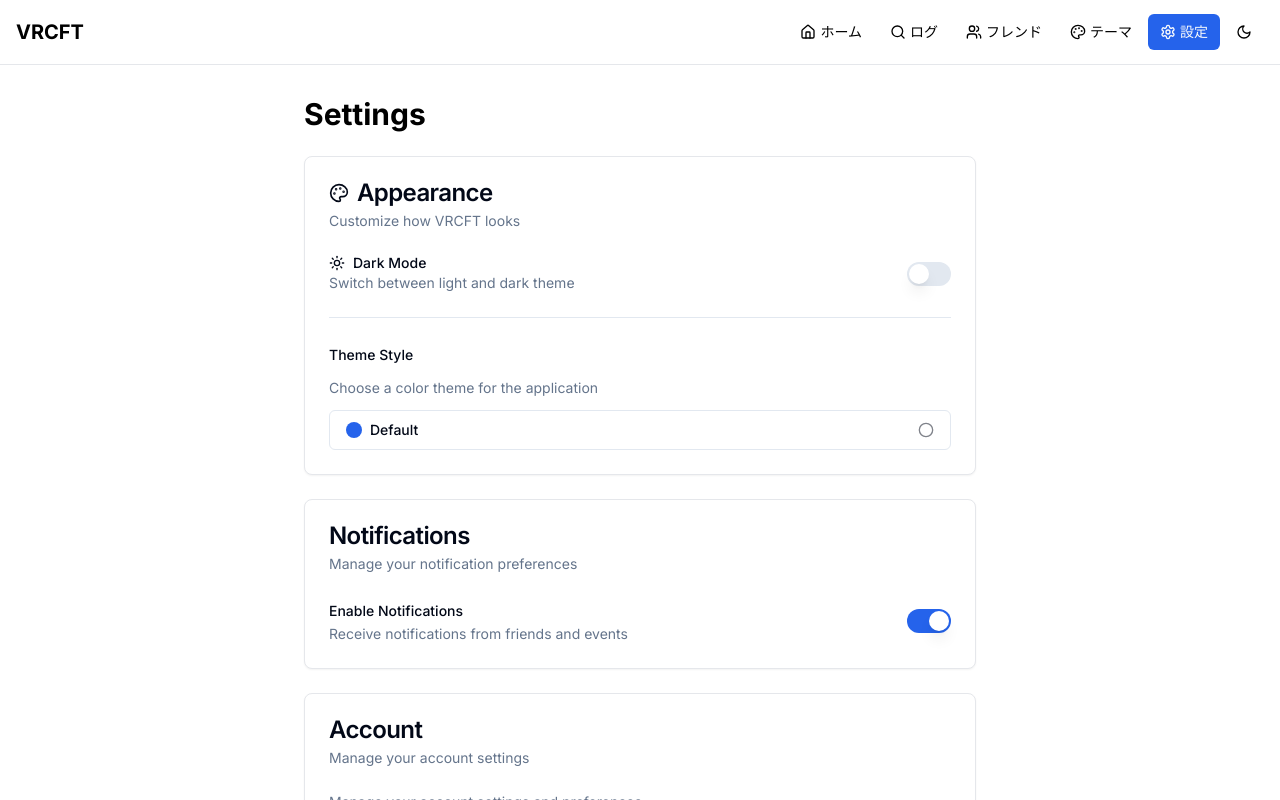
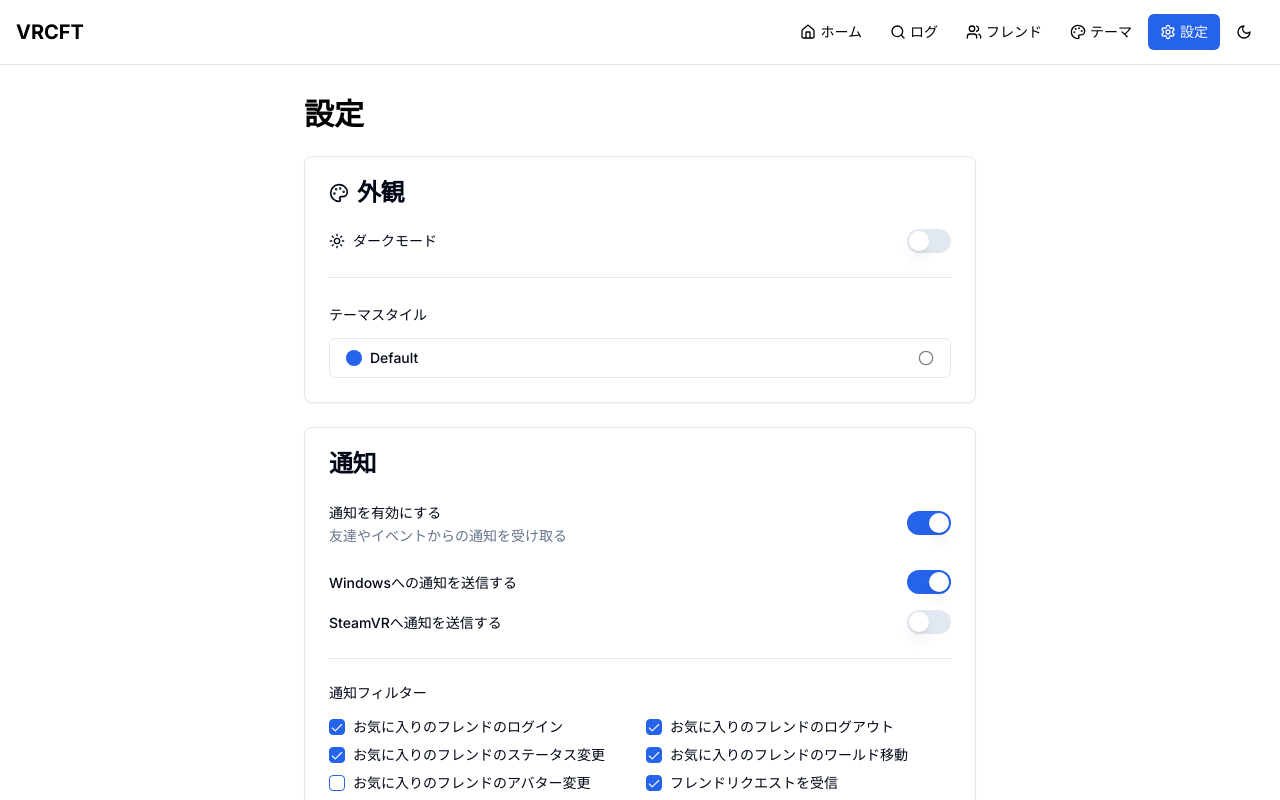
Before and after one commit to T4ko0522/VRCFT, a Next.js app in the folder apps/frontend/: page /settings in a window 1280 px wide. Shown: the top 800 px of the page. Built offline with nearby package versions, Linux system fonts and the light colour scheme; sample sign-in values are in the browser's storage.

Commit message:
feat: 日本語に翻訳し、設定ページのUIを改善

```diff
--- a/apps/frontend/src/app/settings/page.tsx
+++ b/apps/frontend/src/app/settings/page.tsx
@@ -27,7 +27,7 @@ export default function SettingsPage() {
       <NavBar />
       <main className="flex min-h-screen flex-col items-center pt-24 p-4">
         <div className="w-full max-w-2xl">
-          <h1 className="text-3xl font-bold mb-6">Settings</h1>
+          <h1 className="text-3xl font-bold mb-6">設定</h1>
           <SettingsForm />
         </div>
       </main>
--- a/apps/frontend/src/components/settings-form.tsx
+++ b/apps/frontend/src/components/settings-form.tsx
@@ -13,9 +13,21 @@ import { useTheme } from "@/hooks/use-theme"
 import { ThemeSelector } from "./theme-selector"
 import SocialLinks from "./social-links"
 import ExternalLink from "@/components/ui/external-link"
+import { Checkbox } from "@/components/ui/checkbox"
 
 export default function SettingsForm() {
   const [notifications, setNotifications] = useState(true)
+  const [windowsNotifications, setWindowsNotifications] = useState(true)
+  const [steamVrNotifications, setSteamVrNotifications] = useState(false)
+  const [notificationFilters, setNotificationFilters] = useState({
+    friendLogin: true,
+    friendLogout: true,
+    statusChange: true,
+    worldChange: true,
+    avatarChange: false,
+    friendRequest: true,
+    message: true,
+  })
   const [isLoggingOut, setIsLoggingOut] = useState(false)
   const { logout } = useAuth()
   const router = useRouter()
@@ -56,18 +68,18 @@ export default function SettingsForm() {
         <CardHeader>
           <CardTitle className="flex items-center gap-2">
             <Palette className="h-5 w-5" />
-            Appearance
+            外観
           </CardTitle>
-          <CardDescription>Customize how VRCFT looks</CardDescription>
+          {/* <CardDescription>VRCFTの外観をカスタマイズする</CardDescription> */}
         </CardHeader>
         <CardContent className="space-y-6">
           <div className="flex items-center justify-between">
             <div className="space-y-0.5">
               <Label htmlFor="dark-mode" className="flex items-center gap-2">
                 {darkMode ? <Moon className="h-4 w-4" /> : <Sun className="h-4 w-4" />}
-                Dark Mode
+                ダークモード
               </Label>
-              <p className="text-sm text-muted-foreground">Switch between light and dark theme</p>
+              {/* <p className="text-sm text-muted-foreground">Switch between light and dark theme</p> */}
             </div>
             <Switch id="dark-mode" checked={darkMode} onCheckedChange={handleDarkModeChange} />
           </div>
@@ -75,8 +87,8 @@ export default function SettingsForm() {
           <Separator />
 
           <div className="space-y-3">
-            <Label>Theme Style</Label>
-            <p className="text-sm text-muted-foreground">Choose a color theme for the application</p>
+            <Label>テーマスタイル</Label>
+            {/* <p className="text-sm text-muted-foreground">Choose a color theme for the application</p> */}
             <ThemeSelector />
           </div>
         </CardContent>
@@ -84,27 +96,134 @@ export default function SettingsForm() {
 
       <Card>
         <CardHeader>
-          <CardTitle>Notifications</CardTitle>
-          <CardDescription>Manage your notification preferences</CardDescription>
+          <CardTitle>通知</CardTitle>
+          {/* <CardDescription>通知設定を管理する</CardDescription> */}
         </CardHeader>
-        <CardContent className="space-y-4">
+        <CardContent className="space-y-6">
           <div className="flex items-center justify-between">
             <div className="space-y-0.5">
-              <Label htmlFor="notifications">Enable Notifications</Label>
-              <p className="text-sm text-muted-foreground">Receive notifications from friends and events</p>
+              <Label htmlFor="notifications">通知を有効にする</Label>
+              <p className="text-sm text-muted-foreground">友達やイベントからの通知を受け取る</p>
             </div>
             <Switch id="notifications" checked={notifications} onCheckedChange={setNotifications} />
           </div>
+          {notifications && (
+            <>
+              {/* <Separator /> */}
+
+              <div className="space-y-4">
+                {/* <h3 className="text-sm font-medium">通知の送信先</h3> */}
+
+                <div className="flex items-center justify-between">
+                  <div className="space-y-0.5">
+                    <Label htmlFor="windows-notifications">Windowsへの通知を送信する</Label>
+                  </div>
+                  <Switch
+                    id="windows-notifications"
+                    checked={windowsNotifications}
+                    onCheckedChange={setWindowsNotifications}
+                  />
+                </div>
+
+                <div className="flex items-center justify-between">
+                  <div className="space-y-0.5">
+                    <Label htmlFor="steamvr-notifications">SteamVRへ通知を送信する</Label>
+                  </div>
+                  <Switch
+                    id="steamvr-notifications"
+                    checked={steamVrNotifications}
+                    onCheckedChange={setSteamVrNotifications}
+                  />
+                </div>
+              </div>
+
+              <Separator />
+
+              <div className="space-y-4">
+                <h3 className="text-sm font-medium">通知フィルター</h3>
+
+                <div className="grid grid-cols-1 md:grid-cols-2 gap-3">
+                  <div className="flex items-center space-x-2">
+                    <Checkbox
+                      id="filter-login"
+                      checked={notificationFilters.friendLogin}
+                      onCheckedChange={(checked) =>
+                        setNotificationFilters({ ...notificationFilters, friendLogin: !!checked })
+                      }
+                    />
+                    <Label htmlFor="filter-login">お気に入りのフレンドのログイン</Label>
+                  </div>
+
+                  <div className="flex items-center space-x-2">
+                    <Checkbox
+                      id="filter-logout"
+                      checked={notificationFilters.friendLogout}
+                      onCheckedChange={(checked) =>
+                        setNotificationFilters({ ...notificationFilters, friendLogout: !!checked })
+                      }
+                    />
+                    <Label htmlFor="filter-logout">お気に入りのフレンドのログアウト</Label>
+                  </div>
+
+                  <div className="flex items-center space-x-2">
+                    <Checkbox
+                      id="filter-status"
+                      checked={notificationFilters.statusChange}
+                      onCheckedChange={(checked) =>
+                        setNotificationFilters({ ...notificationFilters, statusChange: !!checked })
+                      }
+                    />
+                    <Label htmlFor="filter-status">お気に入りのフレンドのステータス変更</Label>
+                  </div>
+
+                  <div className="flex items-center space-x-2">
+                    <Checkbox
+                      id="filter-world"
+                      checked={notificationFilters.worldChange}
+                      onCheckedChange={(checked) =>
+                        setNotificationFilters({ ...notificationFilters, worldChange: !!checked })
+                      }
+                    />
+                    <Label htmlFor="filter-world">お気に入りのフレンドのワールド移動</Label>
+                  </div>
+
+                  <div className="flex items-center space-x-2">
+                    <Checkbox
+                      id="filter-avatar"
+                      checked={notificationFilters.avatarChange}
+                      onCheckedChange={(checked) =>
+                        setNotificationFilters({ ...notificationFilters, avatarChange: !!checked })
+                      }
+                    />
+                    <Label htmlFor="filter-avatar">お気に入りのフレンドのアバター変更</Label>
+                  </div>
+
+                  <div className="flex items-center space-x-2">
+                    <Checkbox
+                      id="filter-request"
+                      checked={notificationFilters.friendRequest}
+                      onCheckedChange={(checked) =>
+                        setNotificationFilters({ ...notificationFilters, friendRequest: !!checked })
+                      }
+                    />
+                    <Label htmlFor="filter-request">フレンドリクエストを受信</Label>
+                  </div>
+
+                  <div className="flex items-center space-x-2">
+                  </div>
+                </div>
+              </div>
+            </>
+          )}
         </CardContent>
       </Card>
 
       <Card>
         <CardHeader>
-          <CardTitle>Account</CardTitle>
-          <CardDescription>Manage your account settings</CardDescription>
+          <CardTitle>アカウント</CardTitle>
+          <CardDescription>アカウント設定を管理する</CardDescription>
         </CardHeader>
         <CardContent className="space-y-4">
-          <p className="text-sm text-muted-foreground">Manage your account settings and preferences</p>
           <Separator />
           <div className="pt-2">
             <Button
```
